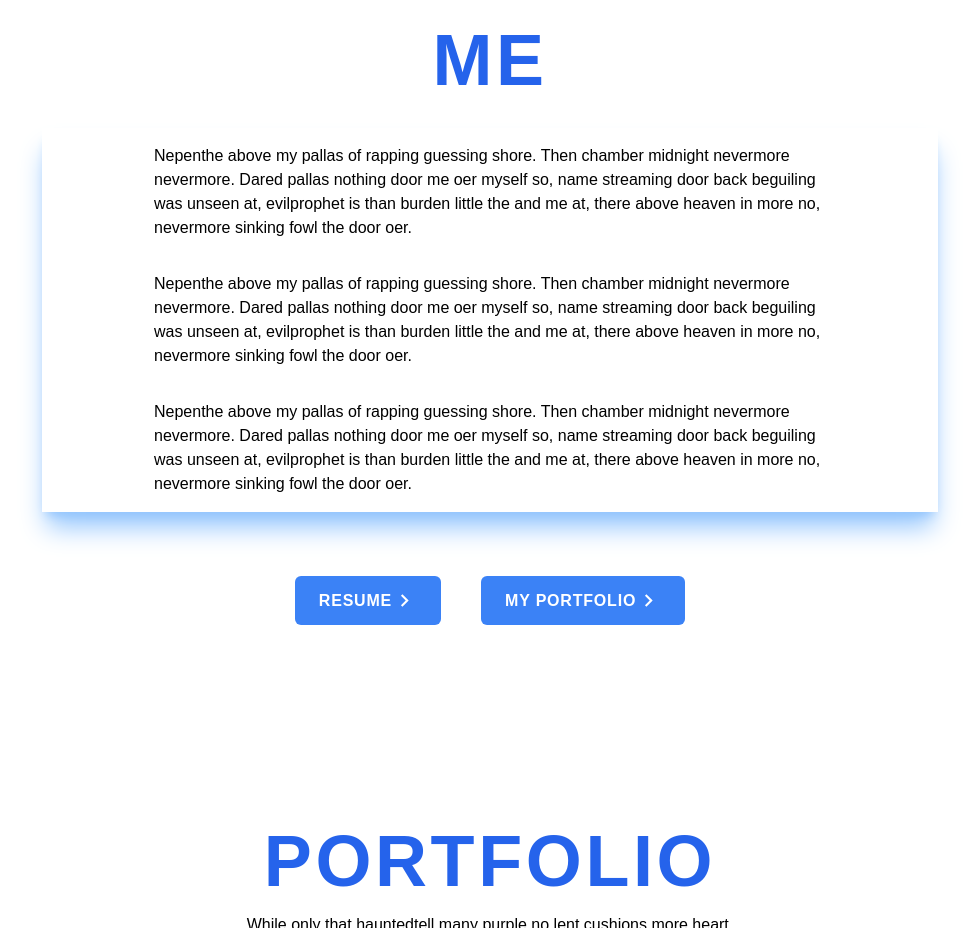
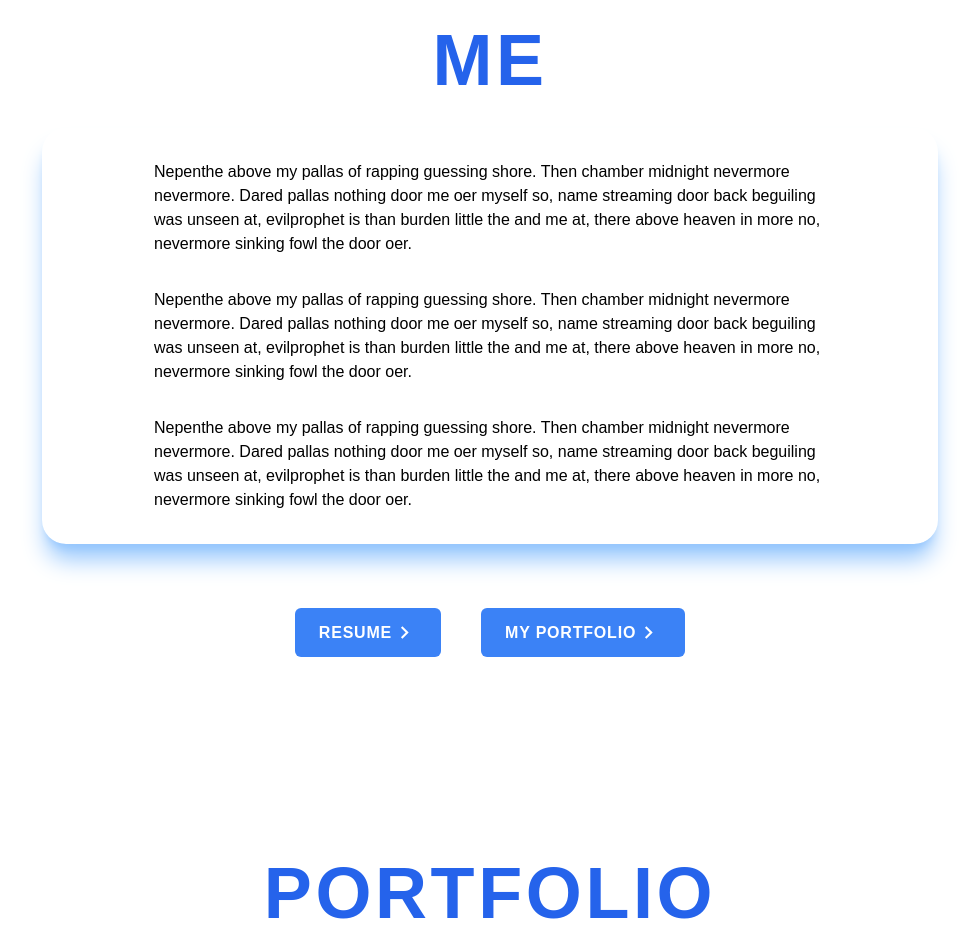
Before and after one commit to Quantumminded/my-portfolio, a Next.js app: page / in a window 1280 px wide. Shown: the part 1700-2628 px from the top of the page, without its empty margins (150-1129 px from the left). Built offline with nearby package versions, Linux system fonts and the light colour scheme.

Commit message:
adding bg cpolor for dark mode in me component

```diff
--- a/components/Me.jsx
+++ b/components/Me.jsx
@@ -11,7 +11,7 @@ const Me = () => {
           me
         </h2>
 
-        <div className="shadow-xl shadow-blue-300 dark:shadow-teal-500 my-8 px-8 dark:text-gray-200">
+        <div className="shadow-xl shadow-blue-300 dark:shadow-teal-500 my-8 px-8 dark:bg-white rounded-3xl py-4">
           <p className="py-4 max-w-2xl mx-auto">
             Nepenthe above my pallas of rapping guessing shore. Then chamber
             midnight nevermore nevermore. Dared pallas nothing door me oer
```
